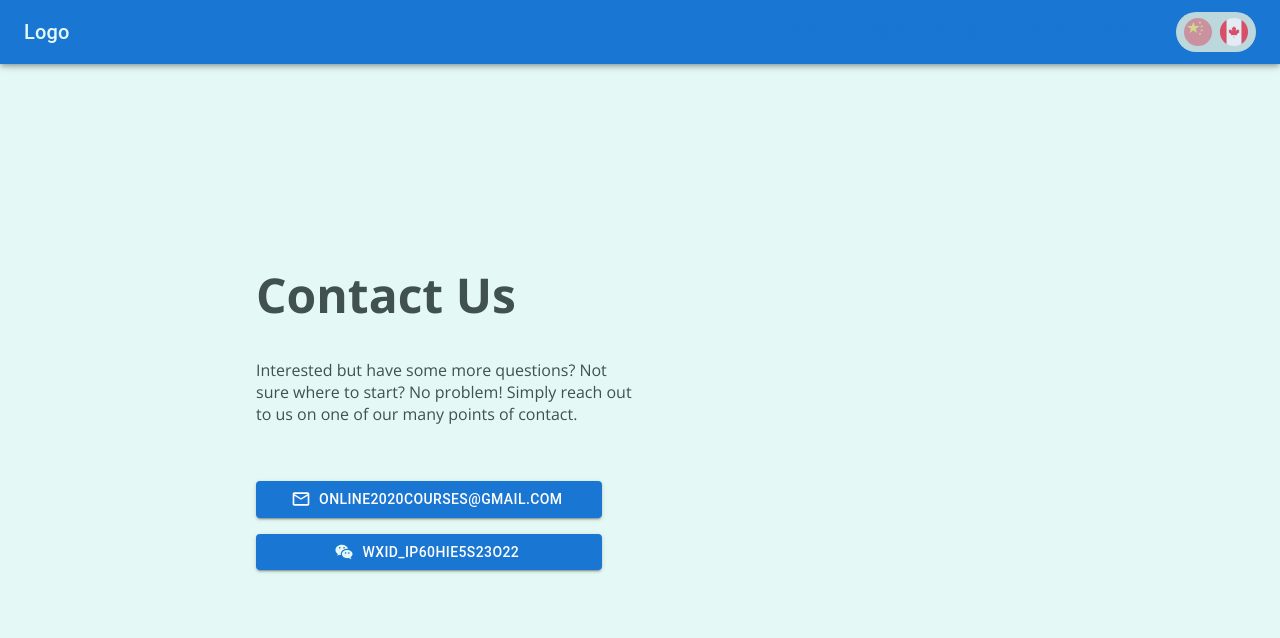
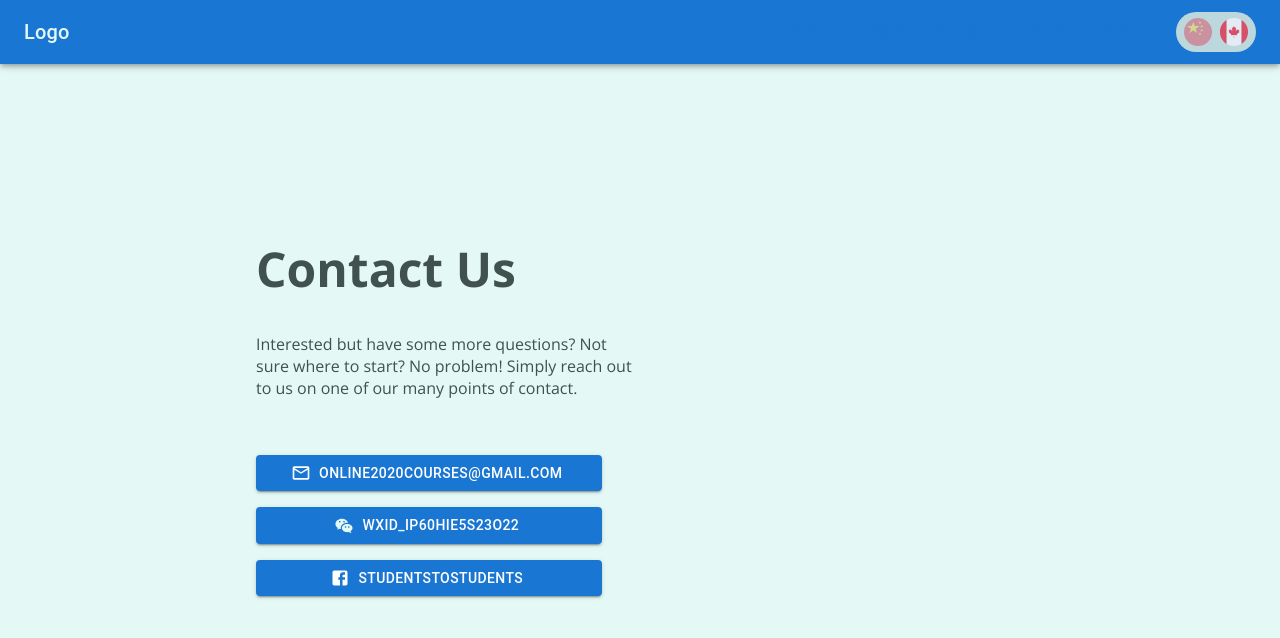
Before and after one commit to S2ST/tutoring-website, a Next.js app in the folder tutoring-site/: page /contact in a window 1280 px wide. Shown: the top 638 px of the page. Built offline with nearby package versions, Linux system fonts and the light colour scheme.

Commit message:
added facebook contact

```diff
--- a/tutoring-site/pages/contact.js
+++ b/tutoring-site/pages/contact.js
@@ -4,6 +4,7 @@ import Image from 'next/image'
 import styles from '../styles/Contact.module.scss'
 import { Container, Grid, Button, Stack, Card, Icon, SvgIcon } from '@mui/material';
 import EmailOutlinedIcon from '@mui/icons-material/EmailOutlined';
+import FacebookIcon from '@mui/icons-material/Facebook';
 import DeleteIcon from '@mui/icons-material/Delete';
 import WeChat from '../public/images/wechat.svg';
 import Link from 'next/link'
@@ -37,6 +38,9 @@ function contact() {
           <Grid item xs={12}>
             <a href="https://wechat.com"><Button variant="contained" className={styles.emailButton} startIcon={pp}> wxid_ip60hie5s23o22 </Button></a>
           </Grid>
+          <Grid item xs={12}>
+            <a href="https://www.facebook.com/people/StudentstoStudents-Tutoring/100079228365424/"><Button variant="contained" className={styles.emailButton} startIcon={<FacebookIcon sx={{fontSize: 40}} /> }> StudentstoStudents </Button></a>
+          </Grid>
 
         </Grid>
       </Grid>
```
